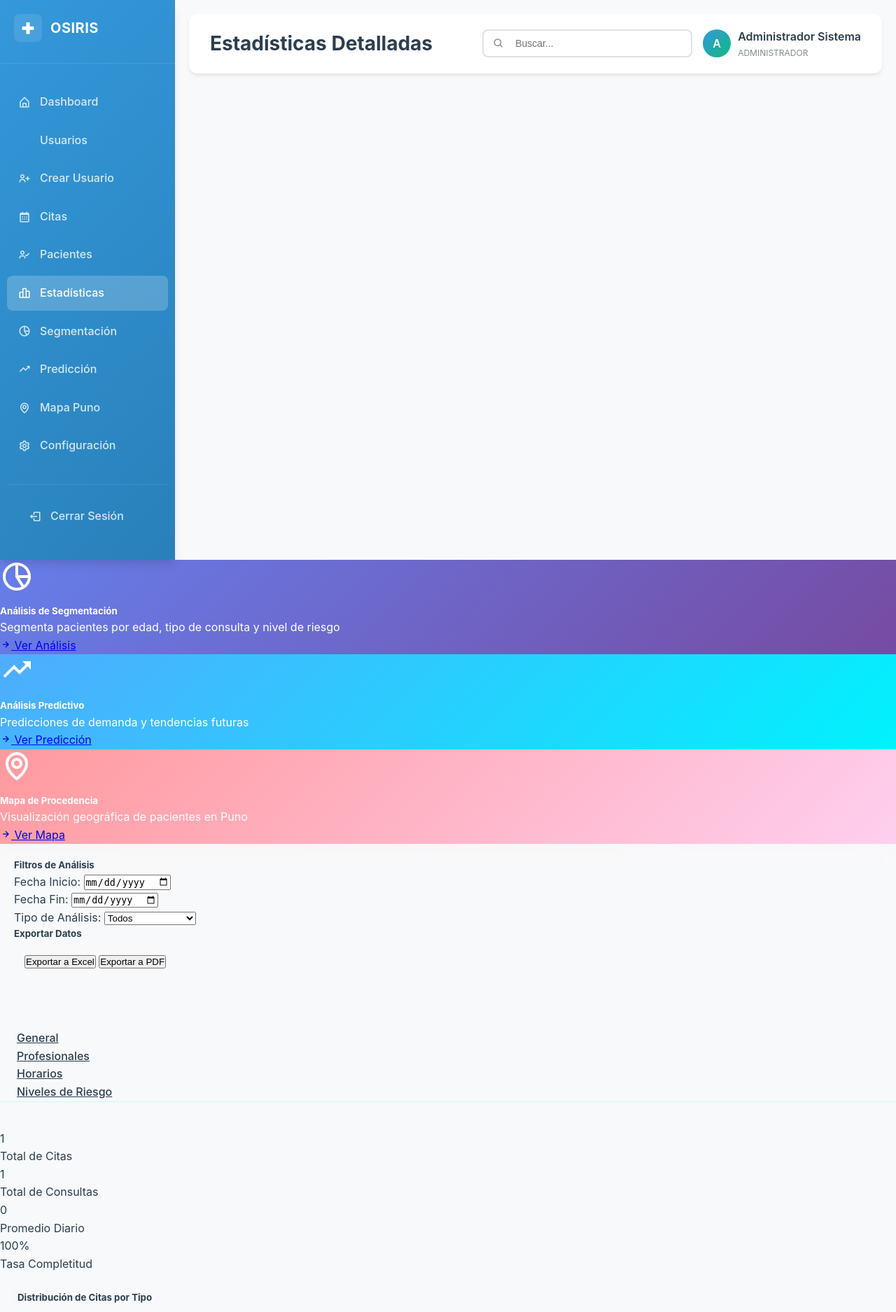
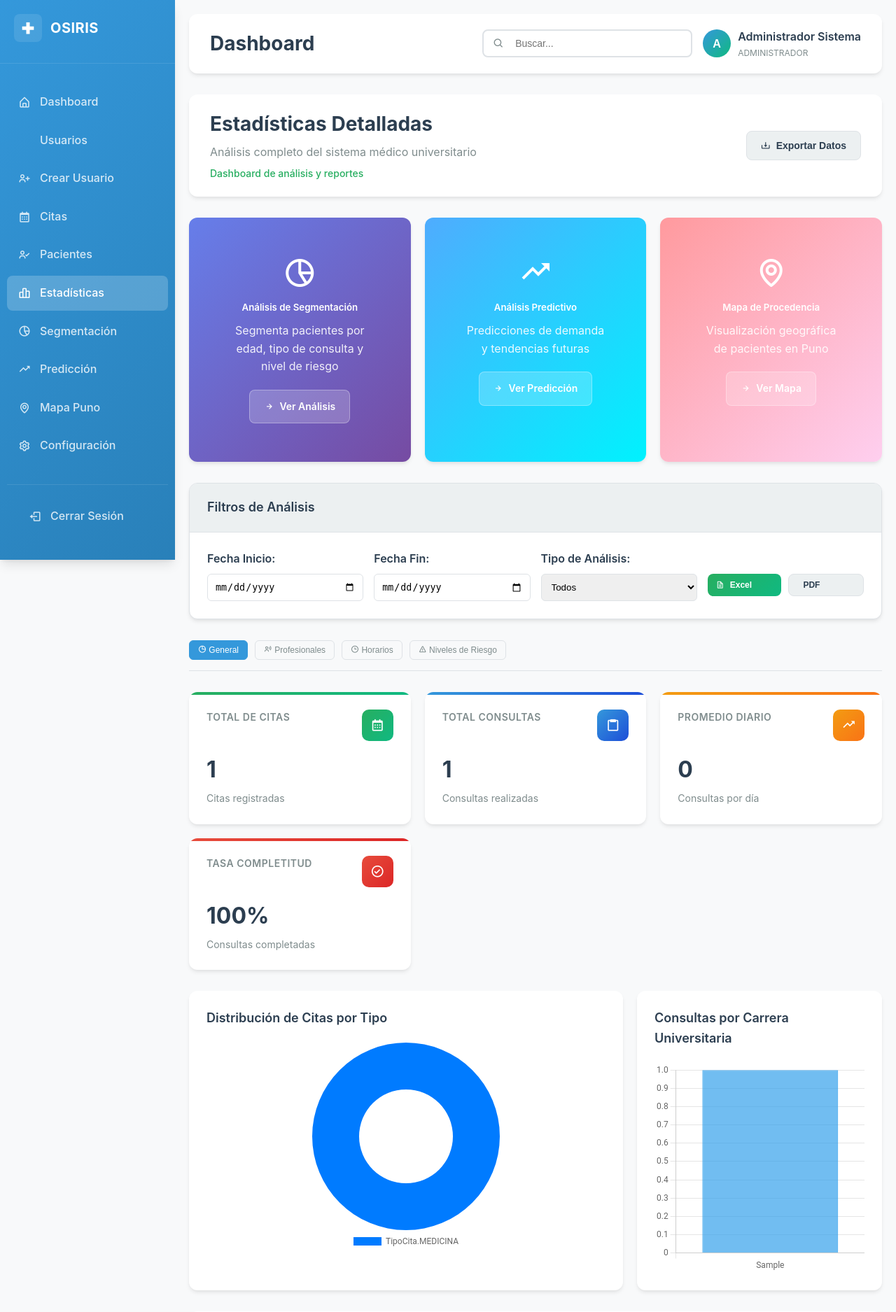
Before and after one commit to DENIS-DEVELOPER-oss/OSIRIS---Lab, a Flask app: page /reportes/estadisticas-detalladas in a window 1280 px wide. Shown: the top 1875 px of the page at 70% size. Run offline with Flask 3, Linux system fonts and the light colour scheme; a user stored in the database is signed in; data comes from the database, SQL or seed files in the repository; tables that the repository leaves empty hold one stand-in row (values such as "Sample post"); data that the repository does not hold is empty.

Commit message:
Revamp the statistics dashboard to improve user experience
Restructures the 'estadisticas.html' template to enhance the statistics dashboard with updated styles and new elements.

Replit-Commit-Author: Agent
Replit-Commit-Session-Id: f04c708b-f78f-4761-983c-19a318aada5f
Replit-Commit-Screenshot-Url: https://storage.googleapis.com/screenshot-production-us-central1/7355c6e8-0d2f-4510-9622-a158714dce07/f5b2aeeb-a4cb-46fc-8381-76bf51fc5e35.jpg

```diff
--- a/templates/reportes/estadisticas.html
+++ b/templates/reportes/estadisticas.html
@@ -2,268 +2,195 @@
 
 {% block title %}Estadísticas Detalladas - Sistema Médico Universitario{% endblock %}
 
-{% block extra_css %}
-<style>
-    .chart-container {
-        position: relative;
-        height: 350px;
-        margin: 20px 0;
-        background: var(--bg-card);
-        border-radius: var(--border-radius);
-        padding: 20px;
-        backdrop-filter: blur(10px);
-        border: var(--border-primary);
-    }
-    .chart-card {
-        background: var(--bg-card);
-        backdrop-filter: blur(10px);
-        border: var(--border-primary);
-        border-radius: var(--border-radius-lg);
-        padding: 25px;
-        margin-bottom: 25px;
-        transition: var(--transition-normal);
-    }
-    .chart-card:hover {
-        transform: translateY(-3px);
-        box-shadow: var(--shadow-lg);
-        border-color: var(--primary-color);
-    }
-    .tab-content {
-        padding-top: 20px;
-    }
-    .nav-tabs {
-        border-bottom: 1px solid rgba(0, 255, 255, 0.2);
-        margin-bottom: 20px;
-    }
-    .nav-tabs .nav-link {
-        border: none;
-        color: var(--text-secondary);
-        font-weight: 500;
-        padding: 12px 24px;
-        margin-right: 10px;
-        border-radius: var(--border-radius);
-        transition: var(--transition-normal);
-    }
-    .nav-tabs .nav-link.active {
-        background: linear-gradient(45deg, var(--primary-color), var(--primary-dark));
-        color: var(--text-dark);
-        border-radius: var(--border-radius);
-    }
-    .filter-section {
-        background: var(--bg-card);
-        border-radius: var(--border-radius);
-        padding: 20px;
-        margin-bottom: 30px;
-        border: var(--border-primary);
-        backdrop-filter: blur(10px);
-    }
-    .export-section {
-        background: var(--bg-card);
-        border-radius: var(--border-radius);
-        padding: 15px;
-        margin-bottom: 20px;
-        border: var(--border-primary);
-        backdrop-filter: blur(10px);
-    }
-</style>
-{% endblock %}
-
-{% block page_title %}Estadísticas Detalladas{% endblock %}
-
 {% block content %}
+<!-- Dashboard Header -->
+<div class="admin-header">
+    <div>
+        <h1 class="admin-header-title">Estadísticas Detalladas</h1>
+        <p class="admin-header-subtitle">Análisis completo del sistema médico universitario</p>
+        <small class="admin-status">Dashboard de análisis y reportes</small>
     </div>
+    <div class="admin-header-actions">
+        <button class="admin-btn admin-btn-secondary" onclick="exportarDatos()">
+            <i class='bx bx-download'></i>
+            Exportar Datos
+        </button>
     </div>
 </div>
 
 <!-- Acceso Directo a Análisis Avanzado -->
-    <div class="row mb-4">
-        <div class="col-md-4">
-            <div class="card" style="background: linear-gradient(135deg, #667eea 0%, #764ba2 100%); color: white; border: none;">
-                <div class="card-body text-center">
+<div class="admin-stats-grid" style="grid-template-columns: repeat(auto-fit, minmax(300px, 1fr)); margin-bottom: 30px;">
+    <div class="admin-chart-card" style="background: linear-gradient(135deg, #667eea 0%, #764ba2 100%); color: white; text-align: center;">
+        <div style="padding: 30px;">
             <i class='bx bx-pie-chart-alt-2' style="font-size: 48px; margin-bottom: 15px;"></i>
-                    <h5>Análisis de Segmentación</h5>
-                    <p>Segmenta pacientes por edad, tipo de consulta y nivel de riesgo</p>
-                    <a href="{{ url_for('reportes.analisis_segmentacion') }}" class="btn btn-light btn-sm">
+            <h5 style="margin-bottom: 10px; font-weight: 600;">Análisis de Segmentación</h5>
+            <p style="margin-bottom: 20px; opacity: 0.9;">Segmenta pacientes por edad, tipo de consulta y nivel de riesgo</p>
+            <a href="{{ url_for('reportes.analisis_segmentacion') }}" class="admin-btn" style="background: rgba(255,255,255,0.2); color: white; border: 1px solid rgba(255,255,255,0.3);">
                 <i class='bx bx-right-arrow-alt'></i> Ver Análisis
             </a>
         </div>
     </div>
-        </div>
-        <div class="col-md-4">
-            <div class="card" style="background: linear-gradient(135deg, #4facfe 0%, #00f2fe 100%); color: white; border: none;">
-                <div class="card-body text-center">
+    <div class="admin-chart-card" style="background: linear-gradient(135deg, #4facfe 0%, #00f2fe 100%); color: white; text-align: center;">
+        <div style="padding: 30px;">
             <i class='bx bx-trending-up' style="font-size: 48px; margin-bottom: 15px;"></i>
-                    <h5>Análisis Predictivo</h5>
-                    <p>Predicciones de demanda y tendencias futuras</p>
-                    <a href="{{ url_for('reportes.analisis_prediccion') }}" class="btn btn-light btn-sm">
+            <h5 style="margin-bottom: 10px; font-weight: 600;">Análisis Predictivo</h5>
+            <p style="margin-bottom: 20px; opacity: 0.9;">Predicciones de demanda y tendencias futuras</p>
+            <a href="{{ url_for('reportes.analisis_prediccion') }}" class="admin-btn" style="background: rgba(255,255,255,0.2); color: white; border: 1px solid rgba(255,255,255,0.3);">
                 <i class='bx bx-right-arrow-alt'></i> Ver Predicción
             </a>
         </div>
     </div>
-        </div>
-        <div class="col-md-4">
-            <div class="card" style="background: linear-gradient(135deg, #ff9a9e 0%, #fecfef 100%); color: white; border: none;">
-                <div class="card-body text-center">
+    <div class="admin-chart-card" style="background: linear-gradient(135deg, #ff9a9e 0%, #fecfef 100%); color: white; text-align: center;">
+        <div style="padding: 30px;">
             <i class='bx bx-map' style="font-size: 48px; margin-bottom: 15px;"></i>
-                    <h5>Mapa de Procedencia</h5>
-                    <p>Visualización geográfica de pacientes en Puno</p>
-                    <a href="{{ url_for('reportes.mapa_procedencia') }}" class="btn btn-light btn-sm">
+            <h5 style="margin-bottom: 10px; font-weight: 600;">Mapa de Procedencia</h5>
+            <p style="margin-bottom: 20px; opacity: 0.9;">Visualización geográfica de pacientes en Puno</p>
+            <a href="{{ url_for('reportes.mapa_procedencia') }}" class="admin-btn" style="background: rgba(255,255,255,0.2); color: white; border: 1px solid rgba(255,255,255,0.3);">
                 <i class='bx bx-right-arrow-alt'></i> Ver Mapa
             </a>
         </div>
     </div>
 </div>
+
+<!-- Filtros de Análisis -->
+<div class="admin-table-container" style="margin-bottom: 30px;">
+    <div class="admin-table-header">
+        <div class="admin-table-title">Filtros de Análisis</div>
     </div>
-
-    <!-- Filtros y Exportación -->
-    <div class="filter-section">
-        <div class="row">
-            <div class="col-md-8">
-                <h5>Filtros de Análisis</h5>
-                <div class="row">
-                    <div class="col-md-4">
-                        <div class="form-group">
-                            <label for="fechaInicio">Fecha Inicio:</label>
-                            <input type="date" id="fechaInicio" class="form-control">
+    <div style="padding: 25px;">
+        <div style="display: grid; grid-template-columns: repeat(auto-fit, minmax(200px, 1fr)); gap: 15px;">
+            <div>
+                <label style="display: block; margin-bottom: 8px; font-weight: 600; color: var(--admin-text-primary);">Fecha Inicio:</label>
+                <input type="date" id="fechaInicio" style="width: 100%; padding: 10px; border: 1px solid var(--admin-border); border-radius: 6px;">
             </div>
+            <div>
+                <label style="display: block; margin-bottom: 8px; font-weight: 600; color: var(--admin-text-primary);">Fecha Fin:</label>
+                <input type="date" id="fechaFin" style="width: 100%; padding: 10px; border: 1px solid var(--admin-border); border-radius: 6px;">
             </div>
-                    <div class="col-md-4">
-                        <div class="form-group">
-                            <label for="fechaFin">Fecha Fin:</label>
-                            <input type="date" id="fechaFin" class="form-control">
-                        </div>
-                    </div>
-                    <div class="col-md-4">
-                        <div class="form-group">
-                            <label for="tipoAnalisis">Tipo de Análisis:</label>
-                            <select id="tipoAnalisis" class="form-control">
+            <div>
+                <label style="display: block; margin-bottom: 8px; font-weight: 600; color: var(--admin-text-primary);">Tipo de Análisis:</label>
+                <select id="tipoAnalisis" style="width: 100%; padding: 10px; border: 1px solid var(--admin-border); border-radius: 6px;">
                     <option value="todos">Todos</option>
                     <option value="medicina">Solo Medicina</option>
                     <option value="psicologia">Solo Psicología</option>
                     <option value="emergencia">Solo Emergencias</option>
                 </select>
             </div>
-                    </div>
-                </div>
-            </div>
-            <div class="col-md-4">
-                <h5>Exportar Datos</h5>
-                <div class="export-section">
-                    <button class="btn btn-success btn-sm btn-block mb-2" onclick="exportarExcel()">
-                        <i class="fas fa-file-excel"></i> Exportar a Excel
+            <div>
+                <label style="display: block; margin-bottom: 8px; font-weight: 600; color: transparent;">Exportar:</label>
+                <div style="display: flex; gap: 10px;">
+                    <button class="admin-btn admin-btn-success" onclick="exportarExcel()" style="flex: 1; padding: 8px 12px; font-size: 12px;">
+                        <i class='bx bx-file'></i> Excel
                     </button>
-                    <button class="btn btn-danger btn-sm btn-block" onclick="exportarPDF()">
-                        <i class="fas fa-file-pdf"></i> Exportar a PDF
+                    <button class="admin-btn admin-btn-secondary" onclick="exportarPDF()" style="flex: 1; padding: 8px 12px; font-size: 12px;">
+                        <i class='bx bx-file-pdf'></i> PDF
                     </button>
-                </div>
-            </div>
-        </div>
-    </div>
-
-    <!-- Tabs de Análisis -->
-    <ul class="nav nav-tabs" id="estadisticasTabs" role="tablist">
-        <li class="nav-item">
-            <a class="nav-link active" id="general-tab" data-toggle="tab" href="#general" role="tab">
-                <i class="fas fa-chart-pie"></i> General
-            </a>
-        </li>
-        <li class="nav-item">
-            <a class="nav-link" id="profesionales-tab" data-toggle="tab" href="#profesionales" role="tab">
-                <i class="fas fa-user-md"></i> Profesionales
-            </a>
-        </li>
-        <li class="nav-item">
-            <a class="nav-link" id="horarios-tab" data-toggle="tab" href="#horarios" role="tab">
-                <i class="fas fa-clock"></i> Horarios
-            </a>
-        </li>
-        <li class="nav-item">
-            <a class="nav-link" id="riesgos-tab" data-toggle="tab" href="#riesgos" role="tab">
-                <i class="fas fa-exclamation-triangle"></i> Niveles de Riesgo
-            </a>
-        </li>
-    </ul>
-
-    <div class="tab-content" id="estadisticasTabsContent">
-        <!-- Tab General -->
-        <div class="tab-pane fade show active" id="general" role="tabpanel">
-            <div class="row">
-                <!-- Métricas Rápidas -->
-                <div class="col-lg-3 col-md-6 mb-4">
-                    <div class="metric-card">
-                        <div class="metric-number" id="totalCitasMetric">0</div>
-                        <div class="metric-label">Total de Citas</div>
-                    </div>
-                </div>
-                <div class="col-lg-3 col-md-6 mb-4">
-                    <div class="metric-card">
-                        <div class="metric-number" id="totalConsultasMetric">0</div>
-                        <div class="metric-label">Total de Consultas</div>
-                    </div>
-                </div>
-                <div class="col-lg-3 col-md-6 mb-4">
-                    <div class="metric-card">
-                        <div class="metric-number" id="promedioDiarioMetric">0</div>
-                        <div class="metric-label">Promedio Diario</div>
-                    </div>
-                </div>
-                <div class="col-lg-3 col-md-6 mb-4">
-                    <div class="metric-card">
-                        <div class="metric-number" id="tasaCompletitudMetric">0%</div>
-                        <div class="metric-label">Tasa Completitud</div>
-                    </div>
-                </div>
-            </div>
-
-            <div class="row">
-                <!-- Citas por Tipo -->
-                <div class="col-lg-6 mb-4">
-                    <div class="card chart-card">
-                        <div class="card-header">
-                            <h5 class="card-title mb-0">Distribución de Citas por Tipo</h5>
-                        </div>
-                        <div class="card-body">
-                            <div class="chart-container">
-                                <canvas id="citasTipoChart"></canvas>
-                            </div>
-                        </div>
-                    </div>
-                </div>
-
-                <!-- Consultas por Carrera -->
-                <div class="col-lg-6 mb-4">
-                    <div class="card chart-card">
-                        <div class="card-header">
-                            <h5 class="card-title mb-0">Consultas por Carrera Universitaria</h5>
-                        </div>
-                        <div class="card-body">
-                            <div class="chart-container">
-                                <canvas id="consultasCarreraChart"></canvas>
                 </div>
             </div>
         </div>
     </div>
 </div>
 
-            <!-- Tendencia Mensual -->
-            <div class="row">
-                <div class="col-12 mb-4">
-                    <div class="card chart-card">
-                        <div class="card-header">
-                            <h5 class="card-title mb-0">Tendencia de Citas (Últimos 12 Meses)</h5>
+<!-- Navegación de Tabs Moderna -->
+<div style="display: flex; gap: 10px; margin-bottom: 30px; border-bottom: 1px solid var(--admin-border); padding-bottom: 15px;">
+    <button class="admin-chart-btn active" data-tab="general" onclick="cambiarTab('general', this)">
+        <i class='bx bx-pie-chart-alt'></i> General
+    </button>
+    <button class="admin-chart-btn" data-tab="profesionales" onclick="cambiarTab('profesionales', this)">
+        <i class='bx bx-user-voice'></i> Profesionales
+    </button>
+    <button class="admin-chart-btn" data-tab="horarios" onclick="cambiarTab('horarios', this)">
+        <i class='bx bx-time'></i> Horarios
+    </button>
+    <button class="admin-chart-btn" data-tab="riesgos" onclick="cambiarTab('riesgos', this)">
+        <i class='bx bx-error'></i> Niveles de Riesgo
+    </button>
 </div>
-                        <div class="card-body">
-                            <div class="chart-container">
-                                <canvas id="tendenciaMensualChart"></canvas>
+
+<!-- Contenido de Tabs -->
+<div class="tab-content">
+    <!-- Tab General -->
+    <div class="tab-panel active" id="general">
+        <!-- Métricas Rápidas -->
+        <div class="admin-stats-grid" style="margin-bottom: 30px;">
+            <div class="admin-stat-card success">
+                <div class="admin-stat-header">
+                    <div class="admin-stat-title">Total de Citas</div>
+                    <div class="admin-stat-icon">
+                        <i class='bx bx-calendar'></i>
+                    </div>
+                </div>
+                <div class="admin-stat-value" id="totalCitasMetric">0</div>
+                <div class="admin-stat-label">Citas registradas</div>
+            </div>
+            <div class="admin-stat-card info">
+                <div class="admin-stat-header">
+                    <div class="admin-stat-title">Total Consultas</div>
+                    <div class="admin-stat-icon">
+                        <i class='bx bx-clipboard'></i>
+                    </div>
+                </div>
+                <div class="admin-stat-value" id="totalConsultasMetric">0</div>
+                <div class="admin-stat-label">Consultas realizadas</div>
+            </div>
+            <div class="admin-stat-card warning">
+                <div class="admin-stat-header">
+                    <div class="admin-stat-title">Promedio Diario</div>
+                    <div class="admin-stat-icon">
+                        <i class='bx bx-trending-up'></i>
+                    </div>
+                </div>
+                <div class="admin-stat-value" id="promedioDiarioMetric">0</div>
+                <div class="admin-stat-label">Consultas por día</div>
+            </div>
+            <div class="admin-stat-card danger">
+                <div class="admin-stat-header">
+                    <div class="admin-stat-title">Tasa Completitud</div>
+                    <div class="admin-stat-icon">
+                        <i class='bx bx-check-circle'></i>
+                    </div>
+                </div>
+                <div class="admin-stat-value" id="tasaCompletitudMetric">0%</div>
+                <div class="admin-stat-label">Consultas completadas</div>
+            </div>
+        </div>
+
+        <!-- Gráficos Principales -->
+        <div class="admin-charts-grid">
+            <!-- Citas por Tipo -->
+            <div class="admin-chart-card">
+                <div class="admin-chart-header">
+                    <h3 class="admin-chart-title">Distribución de Citas por Tipo</h3>
+                </div>
+                <div class="admin-chart-container">
+                    <canvas id="citasTipoChart"></canvas>
+                </div>
+            </div>
+
+            <!-- Consultas por Carrera -->
+            <div class="admin-chart-card">
+                <div class="admin-chart-header">
+                    <h3 class="admin-chart-title">Consultas por Carrera Universitaria</h3>
+                </div>
+                <div class="admin-chart-container">
+                    <canvas id="consultasCarreraChart"></canvas>
                 </div>
             </div>
         </div>
+
+        <!-- Tendencia Mensual -->
+        <div class="admin-chart-card" style="margin-top: 20px;">
+            <div class="admin-chart-header">
+                <h3 class="admin-chart-title">Tendencia de Citas (Últimos 12 Meses)</h3>
+            </div>
+            <div class="admin-chart-container">
+                <canvas id="tendenciaMensualChart"></canvas>
             </div>
         </div>
     </div>
 
     <!-- Tab Profesionales -->
-        <div class="tab-pane fade" id="profesionales" role="tabpanel">
+    <div class="tab-panel" id="profesionales" style="display: none;">
             <div class="row">
                 <div class="col-lg-8 mb-4">
                     <div class="card chart-card">
@@ -293,7 +220,7 @@
         </div>
 
     <!-- Tab Horarios -->
-        <div class="tab-pane fade" id="horarios" role="tabpanel">
+    <div class="tab-panel" id="horarios" style="display: none;">
             <div class="row">
                 <div class="col-lg-8 mb-4">
                     <div class="card chart-card">
@@ -328,7 +255,7 @@
         </div>
 
     <!-- Tab Niveles de Riesgo -->
-        <div class="tab-pane fade" id="riesgos" role="tabpanel">
+    <div class="tab-panel" id="riesgos" style="display: none;">
             <div class="row">
                 <div class="col-lg-6 mb-4">
                     <div class="card chart-card">
@@ -358,6 +285,7 @@
         </div>
     </div>
 </div>
+
 {% endblock %}
 
 {% block extra_js %}
@@ -369,6 +297,37 @@ let graficos = {};
 // Configuración base para Chart.js
 Chart.defaults.font.family = 'Roboto, sans-serif';
 Chart.defaults.color = '#666';
+
+// Función para cambiar tabs
+function cambiarTab(tabId, button) {
+    // Ocultar todos los tabs
+    document.querySelectorAll('.tab-panel').forEach(panel => {
+        panel.style.display = 'none';
+    });
+
+    // Remover active de todos los botones
+    document.querySelectorAll('.admin-chart-btn').forEach(btn => {
+        btn.classList.remove('active');
+    });
+
+    // Mostrar tab seleccionado
+    document.getElementById(tabId).style.display = 'block';
+    button.classList.add('active');
+}
+
+// Función para exportar datos
+function exportarDatos() {
+    // Implementar lógica de exportación
+    alert('Funcionalidad de exportación en desarrollo');
+}
+
+function exportarExcel() {
+    alert('Exportar a Excel - En desarrollo');
+}
+
+function exportarPDF() {
+    alert('Exportar a PDF - En desarrollo');
+}
 
 // Cargar datos iniciales
 document.addEventListener('DOMContentLoaded', function() {
```
Lines whose indentation alone changed are shown as unchanged.
